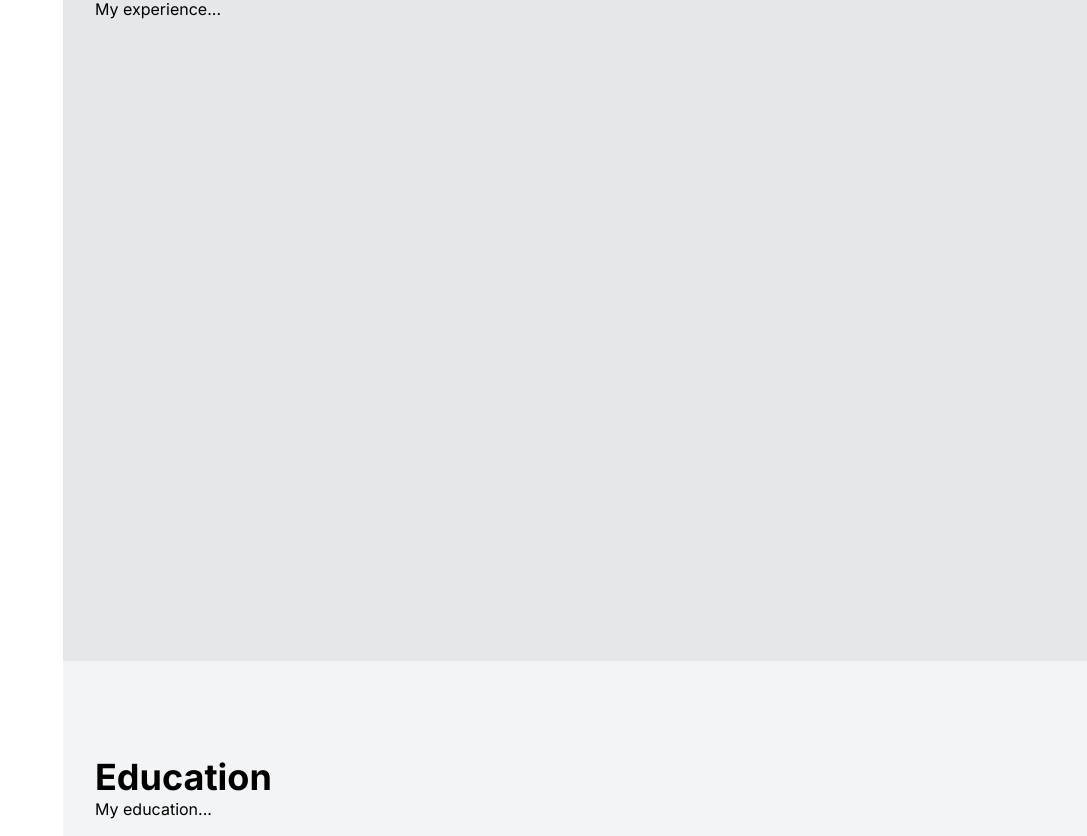
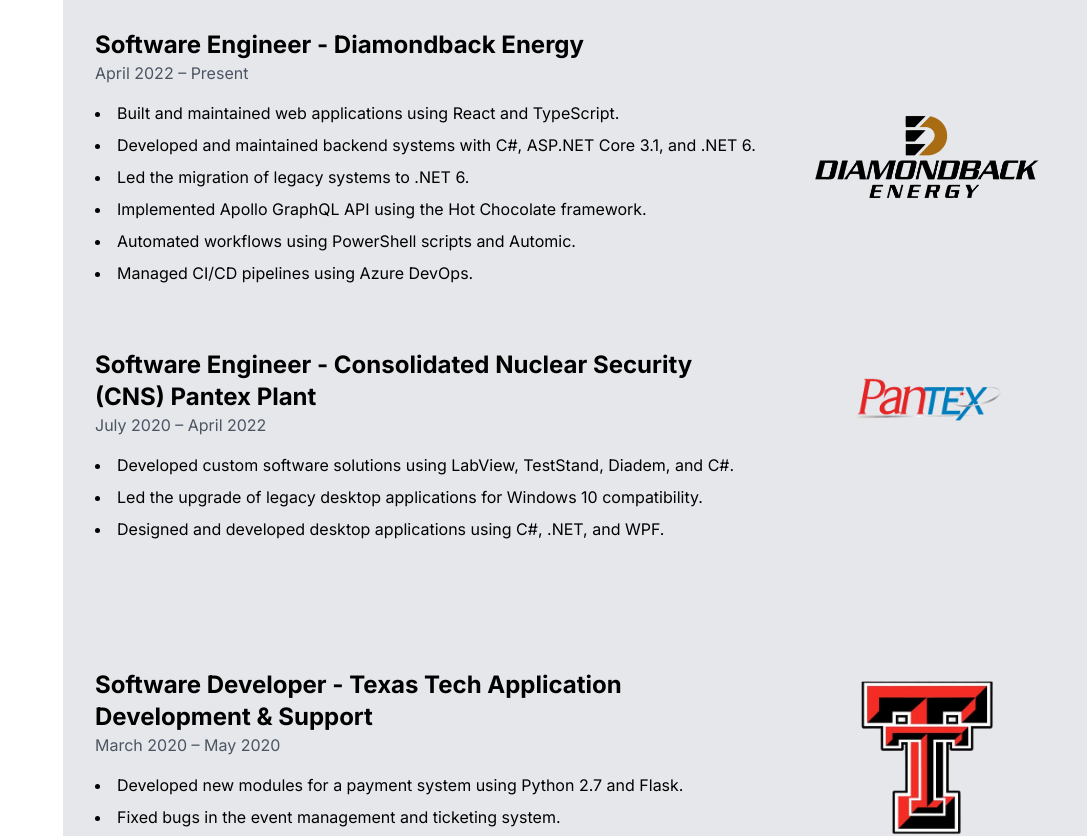
Before and after one commit to brockmcwhirter/portfolio, a Next.js app: page / in a window 1280 px wide. Shown: the part 939-1775 px from the top of the page, without its empty margins (193-1280 px from the left). Built offline with nearby package versions, Linux system fonts and the light colour scheme.

Commit message:
experience section complete

```diff
--- a/app/components/Navbar.tsx
+++ b/app/components/Navbar.tsx
@@ -1,4 +1,3 @@
-// src/app/components/Navbar.tsx
 'use client';
 
 import React from 'react';
@@ -17,7 +16,7 @@
 
   return !isSanityStudio ? (
     <nav className="fixed top-0 left-0 w-full bg-primary dark:bg-dark-background p-4 z-20">
-      <div className="container mx-auto flex justify-between items-center">
+      <div className="container mx-auto flex items-center justify-between">
         <div className="flex-1 flex justify-center space-x-4">
           <Link href="#home" className="text-light-text dark:text-dark-text hover:text-secondary dark:hover:text-accent">Home</Link>
           <Link href="#experience" className="text-light-text dark:text-dark-text hover:text-secondary dark:hover:text-accent">Experience</Link>
@@ -25,7 +24,7 @@
           <Link href="#skills" className="text-light-text dark:text-dark-text hover:text-secondary dark:hover:text-accent">Skills</Link>
           <Link href="#projects" className="text-light-text dark:text-dark-text hover:text-secondary dark:hover:text-accent">Projects</Link>
         </div>
-        <div className="flex items-center ml-4 cursor-pointer" onClick={toggleDarkMode}>
+        <div className="flex items-center ml-auto cursor-pointer" onClick={toggleDarkMode}>
           {darkMode ? (
             <FaSun className="text-yellow-500" size={24} />
           ) : (
--- a/app/components/Sidebar.tsx
+++ b/app/components/Sidebar.tsx
@@ -4,6 +4,8 @@
 import React from 'react';
 import Image from 'next/image';
 import { FaGithub, FaEnvelope, FaMapMarkerAlt, FaLinkedin } from 'react-icons/fa';
+
+
 
 const Sidebar: React.FC = () => {
   return (
--- a/app/page.tsx
+++ b/app/page.tsx
@@ -1,7 +1,47 @@
 'use client';
 import React, { useEffect, useState } from 'react';
+import Image from 'next/image';
 import Navbar from './components/Navbar';
 import Sidebar from './components/Sidebar';
+
+const workExperience = [
+  {
+    company: 'Diamondback Energy',
+    role: 'Software Engineer',
+    period: 'April 2022 – Present',
+    description: [
+      'Built and maintained web applications using React and TypeScript.',
+      'Developed and maintained backend systems with C#, ASP.NET Core 3.1, and .NET 6.',
+      'Led the migration of legacy systems to .NET 6.',
+      'Implemented Apollo GraphQL API using the Hot Chocolate framework.',
+      'Automated workflows using PowerShell scripts and Automic.',
+      'Managed CI/CD pipelines using Azure DevOps.',
+    ],
+    logo: '/diamondback-energy-logo.png',
+  },
+  {
+    company: 'Consolidated Nuclear Security (CNS) Pantex Plant',
+    role: 'Software Engineer',
+    period: 'July 2020 – April 2022',
+    description: [
+      'Developed custom software solutions using LabView, TestStand, Diadem, and C#.',
+      'Led the upgrade of legacy desktop applications for Windows 10 compatibility.',
+      'Designed and developed desktop applications using C#, .NET, and WPF.',
+    ],
+    logo: '/pantex-logo.png',
+  },
+  {
+    company: 'Texas Tech Application Development & Support',
+    role: 'Software Developer',
+    period: 'March 2020 – May 2020',
+    description: [
+      'Developed new modules for a payment system using Python 2.7 and Flask.',
+      'Fixed bugs in the event management and ticketing system.',
+    ],
+    logo: '/texas-tech-logo.png',
+  },
+];
+
 
 const Home: React.FC = () => {
   const [darkMode, setDarkMode] = useState(false);
@@ -54,9 +94,33 @@
           </div>
         </section>
         <section id="experience" className="min-h-screen bg-gray-200 dark:bg-dark-background dark:text-light-text p-8 pt-24">
-          <h1 className="text-4xl font-bold">Experience</h1>
-          <p>My experience...</p>
+          <h1 className="text-4xl font-bold mb-8">Experience</h1>
+          <div className="space-y-16"> {/* Vertical spacing between items */}
+            {workExperience.map((experience, index) => (
+              <div key={index} className="flex items-start justify-between"> {/* Flexbox with justify-between */}
+                <div className="sm:w-3/4 max-w-full">
+                  <h3 className="text-2xl font-bold">{experience.role} - {experience.company}</h3>
+                  <p className="text-gray-600">{experience.period}</p>
+                  <ul className="list-disc list-inside mt-4 space-y-2">
+                    {experience.description.map((desc, i) => (
+                      <li key={i}>{desc}</li>
+                    ))}
+                  </ul>
+                </div>
+                <div className="flex-shrink-0 w-64 h-64 flex items-start justify-center ml-8">
+                  <Image
+                    src={experience.logo as string}
+                    alt={experience.company}
+                    width={256} // Increased size (w-64)
+                    height={256} // Increased size (h-64)
+                    className=""
+                  />
+                </div>
+              </div>
+            ))}
+          </div>
         </section>
+
         <section id="education" className="min-h-screen bg-background dark:bg-dark-background dark:text-light-text p-8 pt-24">
           <h1 className="text-4xl font-bold">Education</h1>
           <p>My education...</p>
```
Also changed, not shown: public/texas-tech-logo.png.
